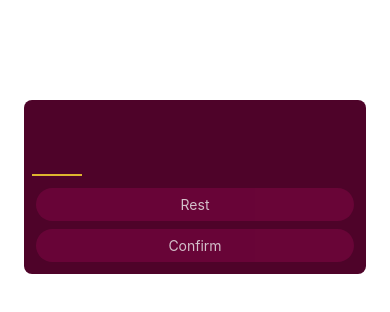
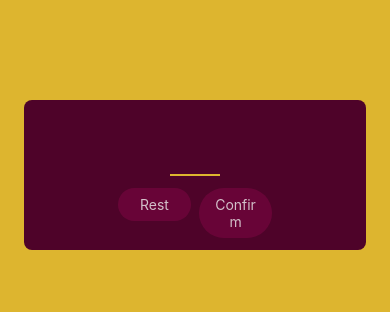
Before and after one commit to Aaron-Zewudie-Dev/NumApp, a React Native app: screen / in a window 390 px wide. Shown: the top 312 px of the page. Built offline with nearby package versions, Linux system fonts and the light colour scheme.

Commit message:
added style for home screen and common buttons

```diff
--- a/App.js
+++ b/App.js
@@ -13,5 +13,7 @@ export default function App() {
 
 const styles = StyleSheet.create({
   container: {
+    flex:1,
+    backgroundColor:"#ddb52f"
   },
 });
--- a/screens/home/HomeScreen.js
+++ b/screens/home/HomeScreen.js
@@ -9,14 +9,22 @@ function HomeScreen() {
         autoCapitalize="none"
         autoCorrect={false}
       />
-      <CommonButton buttonLable="Rest" />
-      <CommonButton buttonLable="Confirm" />
+      <View style={homeScreenStyle.buttonContainerStyle}>
+        <View style={homeScreenStyle.buttonContainer}>
+          <CommonButton buttonLable="Rest" />
+        </View>
+        <View style={homeScreenStyle.buttonContainer}>
+          <CommonButton buttonLable="Confirm" />
+        </View>
+      </View>
     </View>
   );
 }
 export default HomeScreen;
 const homeScreenStyle = StyleSheet.create({
   inputContener: {
+    justifyContent: "center",
+    alignItems: "center",
     marginTop: 100,
     marginHorizontal: 24,
     padding: 8,
@@ -39,4 +47,10 @@ const homeScreenStyle = StyleSheet.create({
     fontWeight: "bold",
     textAlign: "center",
   },
+  buttonContainerStyle: {
+    flexDirection:'row',
+  },
+  buttonContainer:{
+    flex:1
+  }
 });
```
